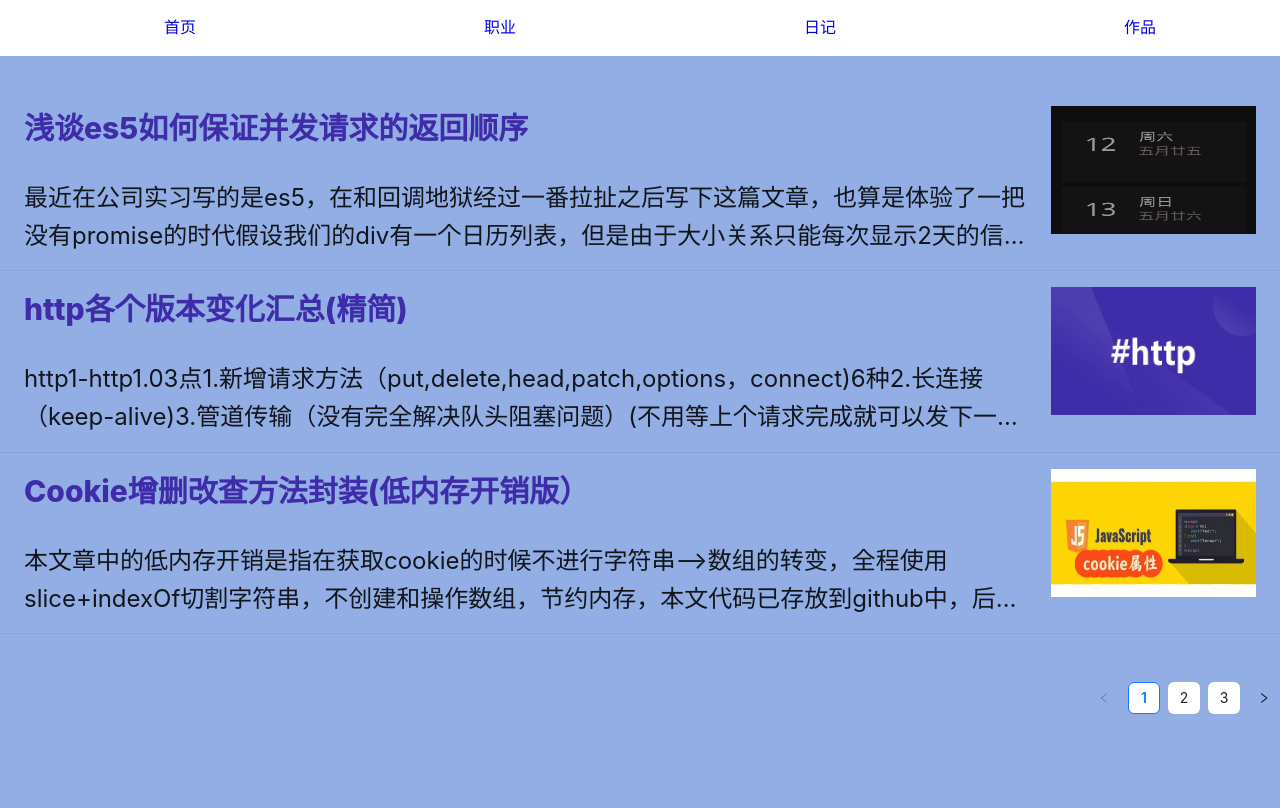
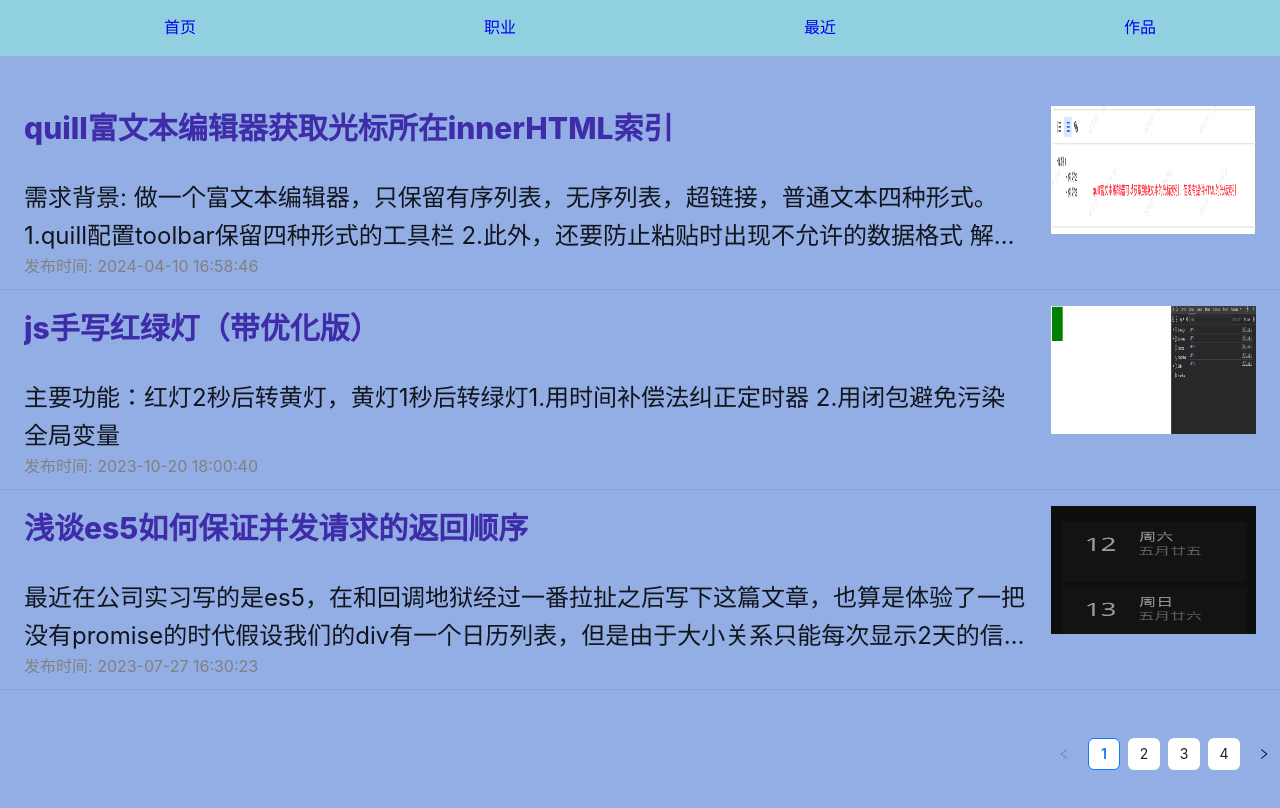
Before and after one commit to Escaay/Blog2023, a React (Vite) app: page /works in a window 1280 px wide. Shown: the top 808 px of the page. Built offline with nearby package versions, Linux system fonts and the light colour scheme.

Commit message:
新增2024

```diff
--- a/src/components/NavBar/index.jsx
+++ b/src/components/NavBar/index.jsx
@@ -47,7 +47,7 @@ export default function Travel() {
 	<div className="nav-bar-large">
 		<Link to='/'>首页</Link>
 		<Link to='/career'>职业</Link>
-		<Link to='/recent'>日记</Link>
+		<Link to='/recent'>最近</Link>
 		<Link to='/works'>作品</Link>
 	</div>
 	</div>
--- a/src/components/NavBar/index.less
+++ b/src/components/NavBar/index.less
@@ -14,7 +14,7 @@
     display: none;
   }
   .nav-bar-large {
-    background-color: #ffffff;
+    background-color: #90dfdeb1;
     width: 100%;
     padding: 20px;
     display: flex;
--- a/src/pages/home/index.jsx
+++ b/src/pages/home/index.jsx
@@ -5,7 +5,8 @@ import { useDispatch } from 'react-redux'
 import {
 	EnvironmentOutlined,
 	GithubOutlined,
-	ReadOutlined
+	ReadOutlined,
+	MailOutlined
 } from '@ant-design/icons'
 import FloatNav from './FloatNav'
 import HomeLoading from './HomeLoading'
@@ -55,7 +56,7 @@ const Home = () => {
 	useEffect(() => {
 		setTimeout(() => {
 			setLoading(false)
-		}, 300)
+		}, 500)
 	}, [])
 	const [loading, setLoading] = useState(true) //是否加载中
 
@@ -132,6 +133,10 @@ const Home = () => {
 												<EnvironmentOutlined />
 												<span>中国-上海</span>
 											</div>
+											<div className='email'>
+												<MailOutlined />
+												<span>&nbsp;2790751195@qq.com</span>
+											</div>
 											<div className='job'>前端工程师</div>
 											<div className='csdn'>
 												<a
--- a/src/pages/home/index.less
+++ b/src/pages/home/index.less
@@ -97,6 +97,11 @@
 				}
 
 				.location {
+
+				}
+
+				.email {
+
 				}
 
 				.github {
--- a/src/pages/recent/index.jsx
+++ b/src/pages/recent/index.jsx
@@ -14,9 +14,32 @@ const data = [
 	{
 		children: (
 			<>
+				<p>入职小红书前端实习，负责小红书笔记审核后台开发，vue3<br />
+				 <br />
+				-----2024.3.26 ⭐⭐⭐⭐ <br />
+				&nbsp;
+				</p>
+			</>
+		)
+	},
+	{
+		children: (
+			<>
+				<p>入职百度前端实习，负责灵境矩阵平台侧开发，react + ts <br />
+				 <br />
+				-----2023.11.6 ⭐⭐⭐⭐<br />
+				&nbsp;
+				</p>
+			</>
+		)
+	},
+	{
+		children: (
+			<>
 				<p>第六届字节跳动青训营前端进阶组第三名，同选题队伍中唯一入围前五 <br />
 				TurnKey项目迁移计算器到PM5.0-----进度70% <br />
 				-----2023.9.11 ⭐⭐ <br />
+				<br />
 				&nbsp;
 				</p>
 			</>
--- a/src/pages/works/index.jsx
+++ b/src/pages/works/index.jsx
@@ -3,6 +3,22 @@ import React from 'react';
 import './index.less'
 import { Avatar, List, Space } from 'antd';
 const data = [
+	{
+		href:'https://blog.csdn.net/Aays2790/article/details/131933891?spm=1001.2014.3001.5502',
+		image:'/images/works/work12.png',
+		content:'',
+		description:'需求背景: 做一个富文本编辑器，只保留有序列表，无序列表，超链接，普通文本四种形式。 1.quill配置toolbar保留四种形式的工具栏 2.此外，还要防止粘贴时出现不允许的数据格式 解决办法 监听paste粘贴事件，阻断粘贴默认行为，拿到剪切板的值，清洗掉不需要的标签和属性后，自行插入到innerHTML 难点 在自行插入时我们需要知道插入的位置，但是我们的quill或者web api只给我们提供了纯文本的光标索引, 例如光标在input里面选择了某个位置，那么可以在input的onclick回调通过event.tartget.selectionStart获取光标在innerText的索引',
+		title:'quill富文本编辑器获取光标所在innerHTML索引',
+		time:'2024-04-10 16:58:46',
+	},
+	{
+		href:'https://blog.csdn.net/Aays2790/article/details/131933891?spm=1001.2014.3001.5502',
+		image:'/images/works/work11.png',
+		content:'',
+		description:'主要功能：红灯2秒后转黄灯，黄灯1秒后转绿灯1.用时间补偿法纠正定时器 2.用闭包避免污染全局变量',
+		title:'js手写红绿灯（带优化版）',
+		time:'2023-10-20 18:00:40',
+	},
 	{
 		href:'https://blog.csdn.net/Aays2790/article/details/131933891?spm=1001.2014.3001.5502',
 		image:'/images/works/work6.png',
@@ -123,6 +139,7 @@ const Works = () => (
           description={item.content}
         />
         <div className="description-text">{item.description}</div>
+		<div className="description-time">发布时间: {item.time}</div>
       </List.Item>
     )}
   />
--- a/src/pages/works/index.less
+++ b/src/pages/works/index.less
@@ -41,3 +41,7 @@
 	overflow: hidden;
 	max-height: 25vh;
 }
+.description-time {
+	color: gray;
+	font-size: 16px;
+}
```
Also changed, not shown: public/images/works/work11.png (added), public/images/works/work12.png (added).
